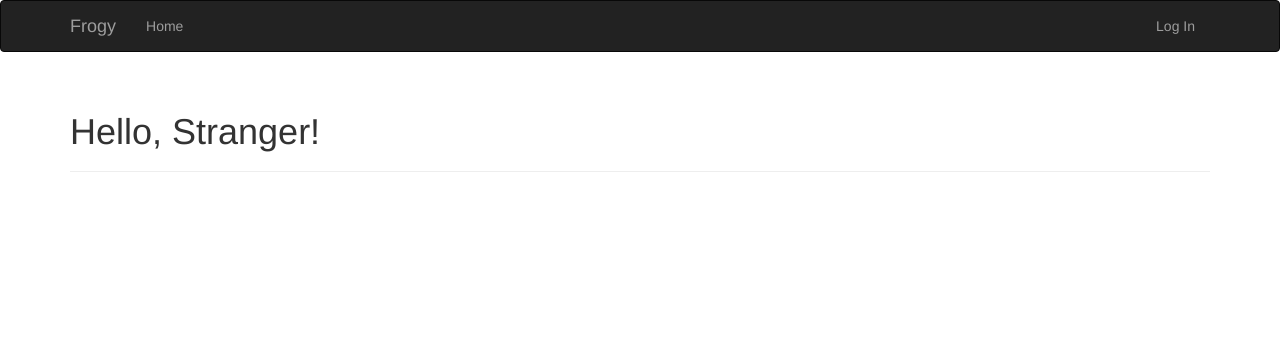
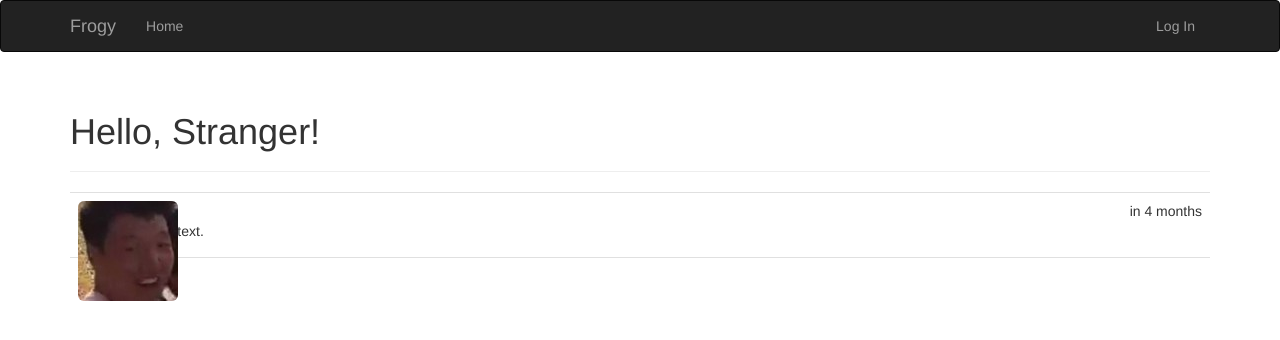
Before and after one commit to wallaceplayfrog/flask_blog, a Flask app: page / in a window 1280 px wide. Shown: the top 340 px of the page. Run offline with Flask 2, Linux system fonts and the light colour scheme; tables that the repository leaves empty hold one stand-in row (values such as "Sample post"); some libraries are stand-ins or nearby versions.

Commit message:
可以发帖了

```diff
--- a/app/main/forms.py
+++ b/app/main/forms.py
@@ -46,3 +46,8 @@ class EditProfileAdminForm(FlaskForm):
         if field.data != self.user.username and \
             User.query.filter_by(username=field.data).first():
             raise ValidationError('用户名已经存在')
+
+
+class PostForm(FlaskForm):
+    body = TextAreaField('有点想法？', validators=[DataRequired()])
+    sbumit = SubmitField('提交')
--- a/app/main/views.py
+++ b/app/main/views.py
@@ -2,15 +2,22 @@ from flask import render_template, redirect, url_for, abort, flash
 from flask_login import login_required, current_user
 from . import main
 from . import main
-from ..models import User
-from .forms import EditProfileForm, EditProfileAdminForm
+from ..models import User, Permission
+from .forms import EditProfileForm, EditProfileAdminForm, PostForm
 from .. import db
-from ..models import Role, User
+from ..models import Role, User, Post
 from ..decorators import admin_required
 
-@main.route('/')
+@main.route('/', methods=['GET', 'POST'])
 def index():
-    return render_template('index.html')
+    form = PostForm()
+    if current_user.can(Permission.WRITE) and form.validate_on_submit():
+        post = Post(body=form.body.data, author=current_user._get_current_object())
+        db.session.add(post)
+        db.session.commit()
+        return redirect(url_for('.index'))
+    posts = Post.query.order_by(Post.timestamp.desc()).all()
+    return render_template('index.html', form=form, posts=posts)
 
 @main.route('/user/<username>')
 def user(username):
--- a/app/models.py
+++ b/app/models.py
@@ -5,6 +5,13 @@ from flask import current_app
 from itsdangerous import TimedJSONWebSignatureSerializer as Serializer
 from datetime import datetime
 
+
+class Post(db.Model):
+    __tablename__ = 'posts'
+    id = db.Column(db.Integer, primary_key=True)
+    body = db.Column(db.Text)
+    timestamp = db.Column(db.DateTime, index=True, default=datetime.utcnow)
+    author_id = db.Column(db.Integer, db.ForeignKey('users.id'))
 
 class Permission:
     FOLLOW = 1
@@ -94,6 +101,7 @@ class User(UserMixin, db.Model):
     about_me = db.Column(db.Text())  # 自我介绍
     member_since = db.Column(db.DateTime(), default=datetime.utcnow)  # 注册日期
     last_seen = db.Column(db.DateTime(), default=datetime.utcnow)  # 最后访问日期
+    posts = db.relationship('Post', backref='author', lazy='dynamic')  # 发帖外键
 
     def ping(self):  # 刷新用户的最后访问时间
         self.last_seen = datetime.utcnow()
--- a/app/static/styles.css
+++ b/app/static/styles.css
@@ -5,3 +5,29 @@
     min-height: 260px;
     margin-left: 280px;
 }
+ul.posts {
+    list-style-type: none;
+    padding: 0px;
+    margin: 16px 0px 0px 0px;
+    border-top: 1px solid #e0e0e0;
+}
+ul.posts li.post {
+    padding: 8px;
+    border-bottom: 1px solid #e0e0e0;
+}
+ul.posts li.post:hover {
+    background-color: #f0f0f0;
+}
+div.post-date {
+    float: right;
+}
+div.post-author {
+    font-weight: bold;
+}
+div.post-thumbnail {
+    position: absolute;
+}
+div.post-content {
+    margin-left: 48px;
+    min-height: 48px;
+}
--- a/app/templates/index.html
+++ b/app/templates/index.html
@@ -1,4 +1,5 @@
 {% extends "base.html" %}
+{% import "bootstrap/wtf.html" as wtf %}
 
 {% block title %}Frogy{% endblock title %}
 
@@ -6,4 +7,25 @@
 <div class="page-header">
     <h1>Hello, {% if current_user.is_authenticated %}{{ current_user.username }}{% else %}Stranger{% endif %}!</h1>
 </div>
+<div>
+    {% if current_user.can(Permission.WRITE) %}
+    {{ wtf.quick_form(form) }}
+    {% endif %}
+</div>
+<ul class="posts">
+    {% for post in posts %}
+    <li class="post">
+        <div class="post-thumbnail">
+            <a href="{{ url_for('.user', username=post.author.username) }}">
+                <img class="img-rounded profile-thumbnail" src="/static/img/defaultbar.jpg">
+            </a>
+        </div>
+        <div class="post-content">
+            <div class="post-date">{{ moment(post.timestamp).fromNow() }}</div>
+            <div class="post-author"><a href="{{ url_for('.user', username=post.author.username) }}">{{ post.author.username }}</a></div>
+            <div class="post-body">{{ post.body }}</div>
+        </div>
+    </li>
+    {% endfor %}
+</ul>
 {% endblock page_content %}
--- a/flasky.py
+++ b/flasky.py
@@ -1,6 +1,6 @@
 import os
 from app import create_app, db
-from app.models import User, Role, Permission
+from app.models import User, Role, Permission, Post
 from flask_migrate import Migrate
 
 app = create_app(os.getenv('FLASK_CONFIG') or 'default')
@@ -8,7 +8,7 @@ migrate = Migrate(app, db)
 
 @app.shell_context_processor
 def make_shell_context():
-    return dict(db=db, User=User, Role=Role, Permission=Permission)
+    return dict(db=db, User=User, Role=Role, Permission=Permission, Post=Post)
 
 @app.cli.command()
 def test():
```
Also changed, not shown: migrations/versions/d058a5a17b54_.py (added, +37 -0 lines), data-dev.sqlite.
